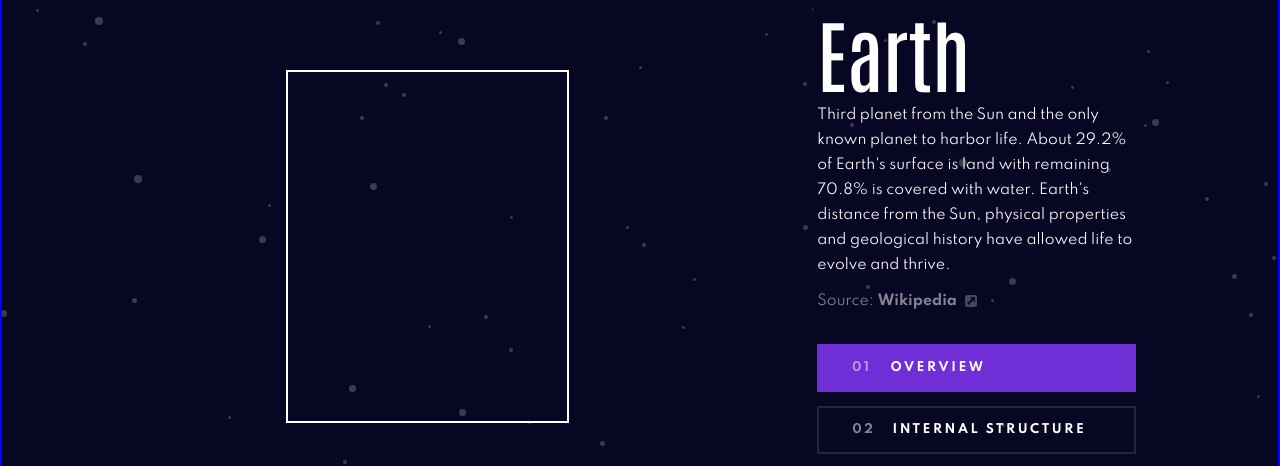
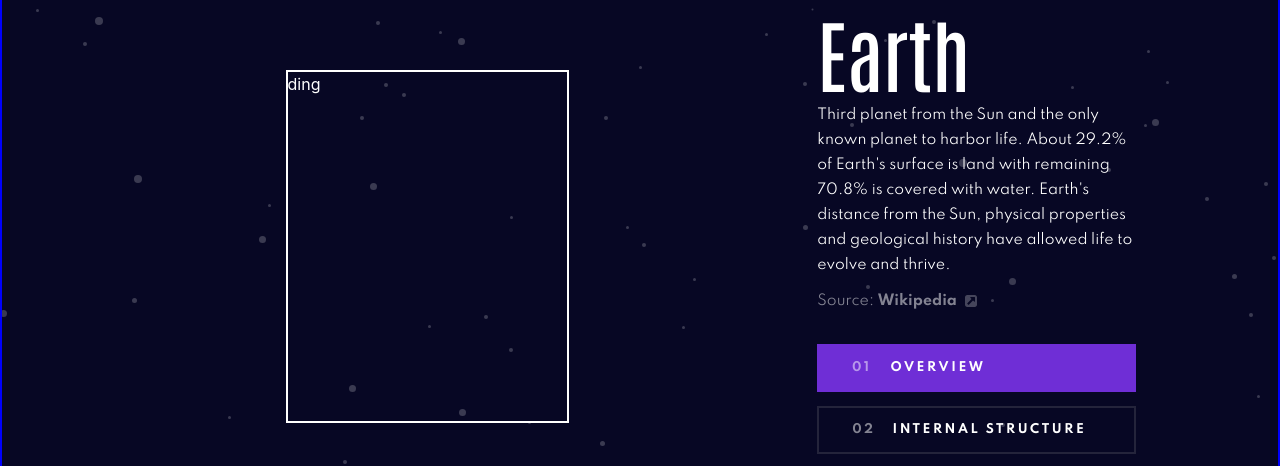
Before and after one commit to JesusKreist/planets-facts-site, a Next.js app: page /earth in a window 1280 px wide. Shown: the part 247-713 px from the top of the page. Built offline with nearby package versions, Linux system fonts and the light colour scheme.

Commit message:
Move planet image to a separate component

```diff
--- /dev/null
+++ b/src/components/PlanetPage/PlanetImage.tsx
@@ -0,0 +1,12 @@
+import { Box } from "@chakra-ui/react";
+import React from "react";
+
+const PlanetImage = () => {
+  return (
+    <Box border="2px solid white" gridColumn="9 / span 8" gridRow="7 / span 9">
+      ding
+    </Box>
+  );
+};
+
+export default PlanetImage;
--- a/src/components/PlanetPage/PlanetPage.tsx
+++ b/src/components/PlanetPage/PlanetPage.tsx
@@ -4,6 +4,7 @@ import { useEffect, useState } from "react";
 import useAvailableScreenSize from "../../../hooks/useAvailableScreenSize";
 import { getPlanetDataByName } from "../../data/data";
 import { CurrentPlanet, usePlanetsStore } from "../../store/planetsStore";
+import PlanetImage from "./PlanetImage";
 import PlanetInfoButtons from "./PlanetInfoButtons";
 import PlanetInfoText from "./PlanetInfoText";
 
@@ -58,11 +59,7 @@ const PlanetPage = () => {
       templateRows="repeat(24, 1fr)"
       templateColumns="repeat(36, 1fr)"
     >
-      <Box
-        border="2px solid white"
-        gridColumn="9 / span 8"
-        gridRow="7 / span 9"
-      ></Box>
+      <PlanetImage />
       <Grid
         // border="2px solid teal"
         gridColumn="24 / span 9"
```
